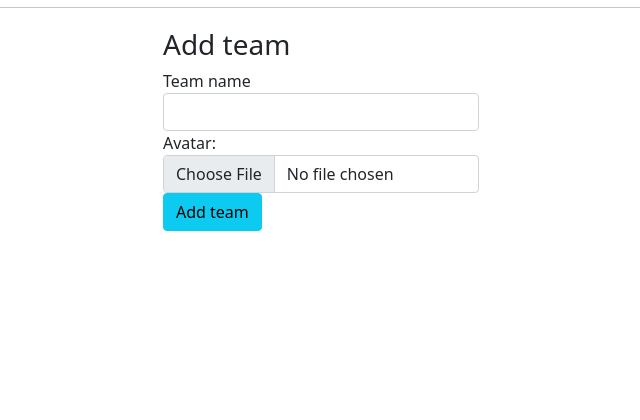
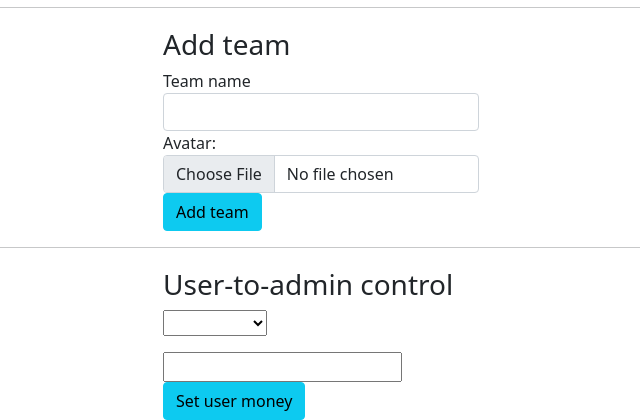
Before and after one commit to D00Movenok/TIMP-project, a Flask app: page /admin in a window 1280 px wide. Shown: the part 569-989 px from the top of the page, without its empty margins (319-959 px from the left). Before the commit the page ends 800 px from the top, so only its background shows below. Run offline with Flask 2, Linux system fonts and the light colour scheme; the visitor is signed in with stand-in values (Sample User, id 1); data comes from the database, SQL or seed files in the repository; data that the repository does not hold is empty; some libraries are stand-ins or nearby versions.

Commit message:
bets update1.2

```diff
--- a/templates/admin.html
+++ b/templates/admin.html
@@ -129,5 +129,32 @@
 			</div>
 		</div>
 	</div>
+	<hr>
+	<div class="container">
+		<div class="row">
+			<div class="panel panel-primary">
+				<div class="panel-body">
+					<form method="POST" action="#" role="form">
+						<div class="form-group">
+							<h3>User-to-admin control</h3>
+							<input type="hidden" type="text" name="id" value="3">
+						</div>
+							<select size="1" name="login" required>
+							<option disabled>Select user</option>
+							{% for user_name in user_list %}
+								<option value="{{user_name[0]}}">{{user_name[0]}}</option>
+							{% endfor %}
+						   </select></p>
+						   <div>
+							<input type="number" min="0">
+						   </div>
+						<div class="form-group">
+							<button id="setMoney" type="submit" class="btn btn-info btn-block">Set user money</button>
+						</div>
+					</form>
+				</div>
+			</div>
+		</div>
+	</div>
 </body>
 </html>
```
